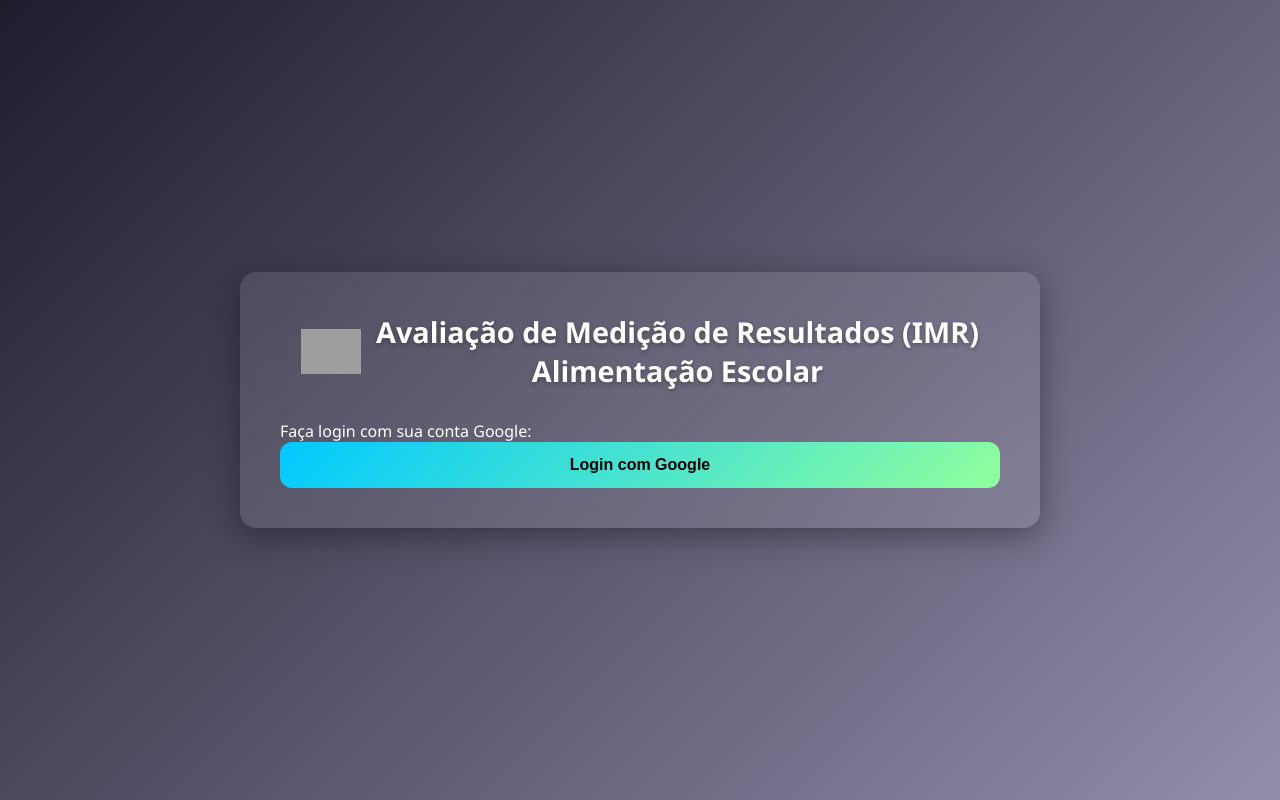
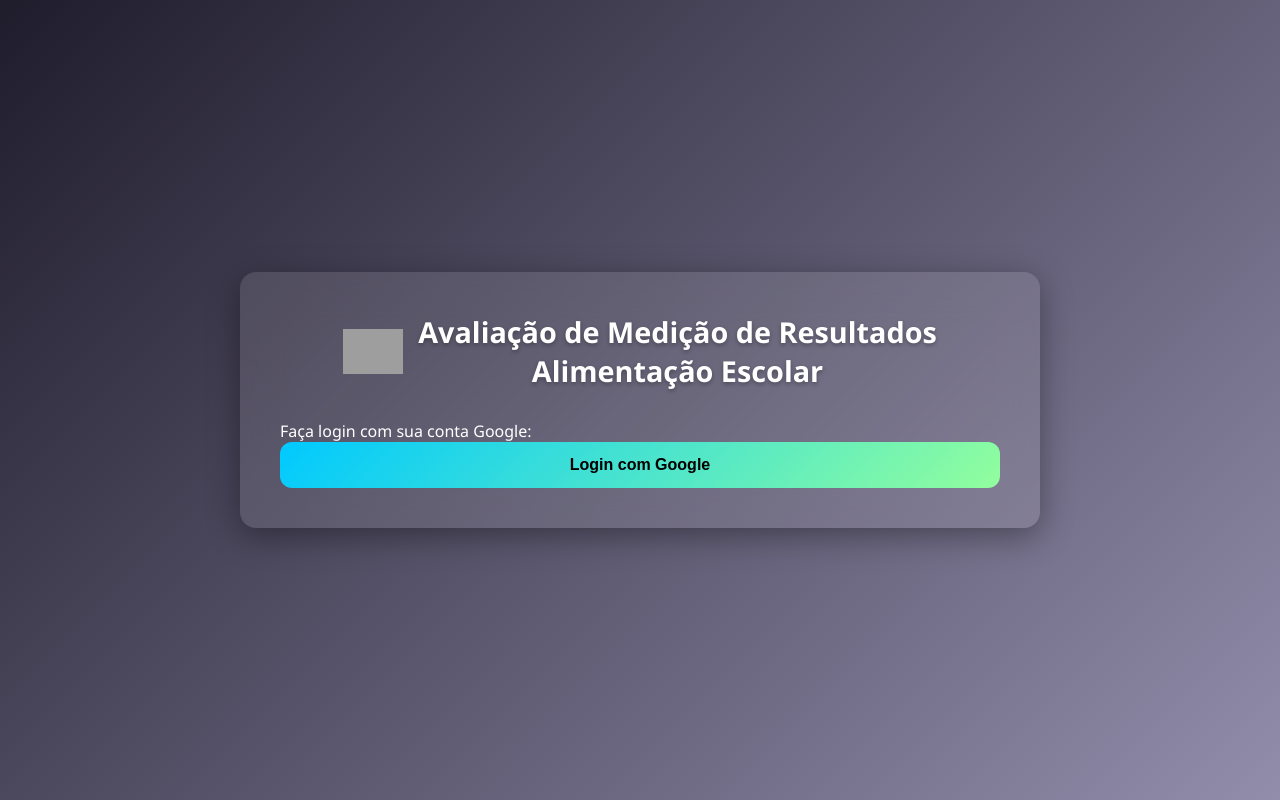
Before and after one commit to FernandoBigua/avaliacao-sed, a plain HTML site: page index.html in a window 1280 px wide. Drawn offline with Linux system fonts and the light colour scheme; grey boxes are pictures that could not be loaded.

Commit message:
Update index.html

```diff
--- a/index.html
+++ b/index.html
@@ -12,7 +12,7 @@
   <div class="container">
     <div class="titulo-container">
   <img src="https://upload.wikimedia.org/wikipedia/commons/thumb/6/65/Bras%C3%A3o_de_Santa_Catarina.svg/1200px-Bras%C3%A3o_de_Santa_Catarina.svg.png" alt="Brasão de SC" class="brasao">
-  <h1>Avaliação de Medição de Resultados (IMR)
+  <h1>Avaliação de Medição de Resultados
     <p>Alimentação Escolar</p>
   </h1>
 </div>
```
